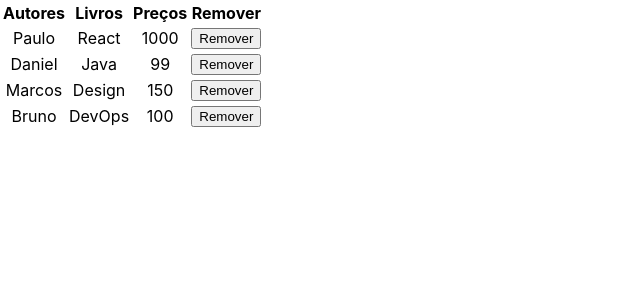
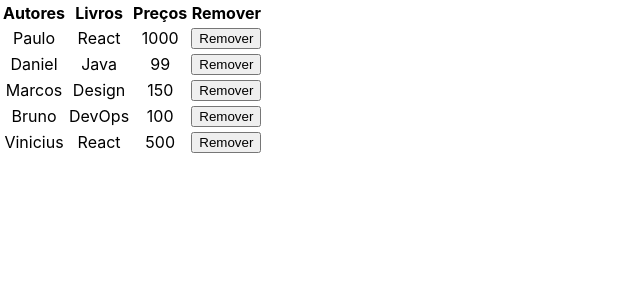
Before and after one commit to VLRTroll/Alura-React, a React (Create React App) app: page / in a window 1280 px wide. Shown: the top 300 px of the page, without its empty margins (0-640 px from the left). Built offline with nearby package versions, Linux system fonts and the light colour scheme.

Commit message:
Key adicionado às linhas da tabela

```diff
--- a/src/App.js
+++ b/src/App.js
@@ -23,6 +23,11 @@ function App() {
       nome: "Bruno",
       livro: "DevOps",
       preco: "100"
+    },
+    {
+      nome: "Vinicius",
+      livro: "React",
+      preco: "500"
     }
   ];
 
--- a/src/components/Tabela.js
+++ b/src/components/Tabela.js
@@ -16,8 +16,8 @@ const TableHead = () => {
 const TableBody = ({ content }) => {
   return (
     <tbody>
-      {content.map(({ nome, livro, preco }) => (
-        <tr>
+      {content.map(({ nome, livro, preco }, index) => (
+        <tr key={index}>
           <td>{nome}</td>
           <td>{livro}</td>
           <td>{preco}</td>
```
